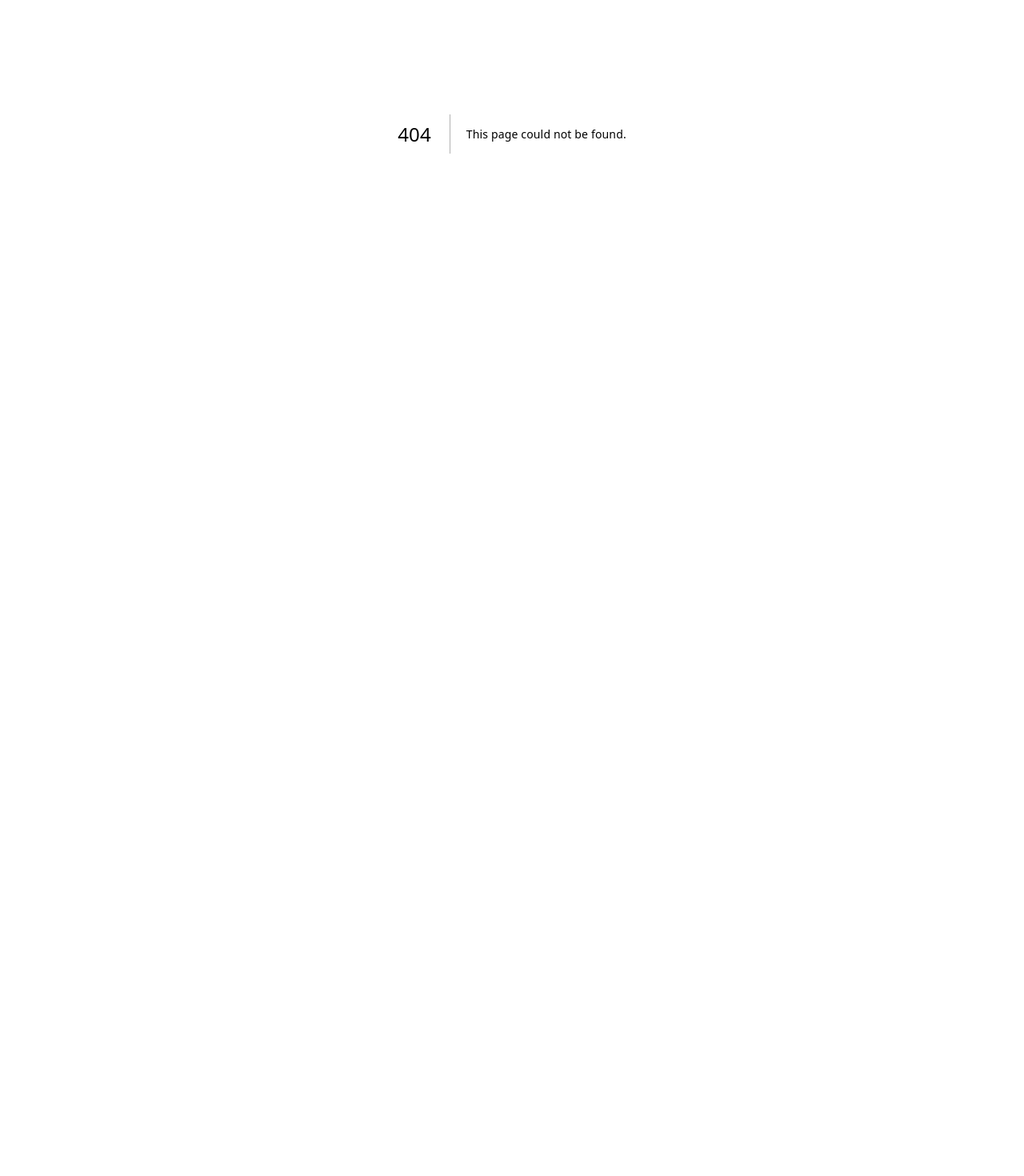
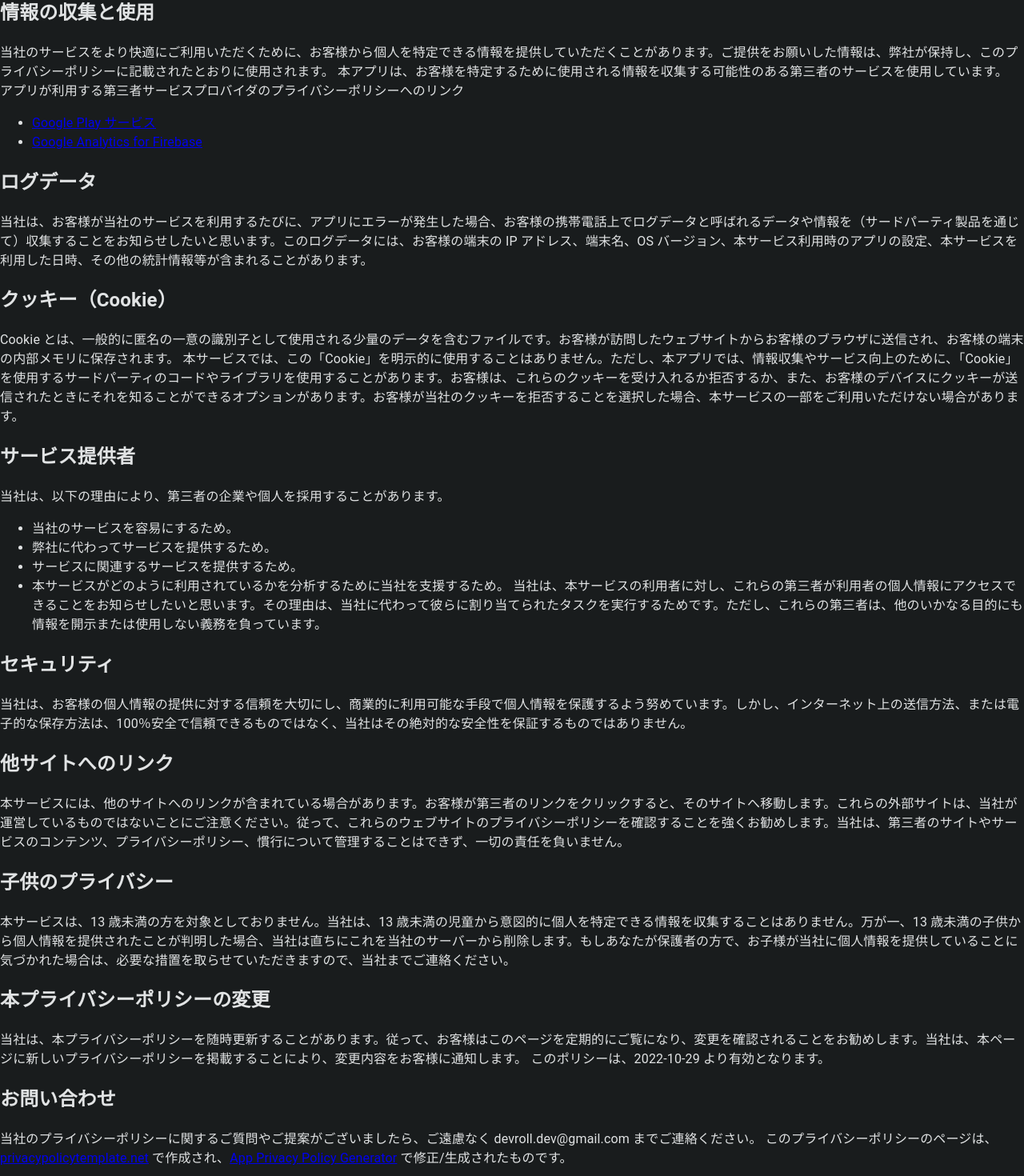
Before and after one commit to Dev-roll/thundercard-website, a Next.js app: page /privacy-policy in a window 1280 px wide. Before the commit this address had no page. Shown: the part 233-1703 px from the top of the page at 80% size. Before the commit the page ends 800 px from the top, so only its background shows below. Built offline with nearby package versions, Linux system fonts and the light colour scheme.

Commit message:
feat: MDX のインストールとプライバシーポリシー・利用規約ページの作成

```diff
--- a/next.config.js
+++ b/next.config.js
@@ -1,7 +1,23 @@
 /** @type {import('next').NextConfig} */
-const nextConfig = {
+// eslint-disable-next-line @typescript-eslint/no-var-requires
+const withMDX = require('@next/mdx')({
+  extension: /\.mdx?$/,
+  options: {
+    // If you use remark-gfm, you'll need to use next.config.mjs
+    // as the package is ESM only
+    // https://github.com/remarkjs/remark-gfm#install
+    remarkPlugins: [],
+    rehypePlugins: [],
+    // If you use `MDXProvider`, uncomment the following line.
+    // providerImportSource: "@mdx-js/react",
+  },
+})
+
+const nextConfig = withMDX({
   reactStrictMode: true,
   swcMinify: true,
-}
+  // Append the default value with md extensions
+  pageExtensions: ['ts', 'tsx', 'js', 'jsx', 'md', 'mdx'],
+})
 
 module.exports = nextConfig
--- a/package.json
+++ b/package.json
@@ -12,7 +12,10 @@
   "dependencies": {
     "@emotion/react": "^11.10.5",
     "@emotion/styled": "^11.10.5",
+    "@mdx-js/loader": "^2.1.5",
+    "@mdx-js/react": "^2.1.5",
     "@mui/material": "^5.10.14",
+    "@next/mdx": "^13.0.4",
     "@types/node": "18.11.9",
     "@types/react": "18.0.25",
     "@types/react-dom": "18.0.9",
--- a/src/pages/index.tsx
+++ b/src/pages/index.tsx
@@ -1,5 +1,6 @@
 import { Button } from '@mui/material'
 import Head from 'next/head'
+import Link from 'next/link'
 
 export default function Home() {
   return (
@@ -13,6 +14,8 @@ export default function Home() {
         <link rel="icon" href="/favicon.png" />
       </Head>
       <Button variant="contained">Contained</Button>
+      <Link href="/privacy-policy">プライバシーポリシー</Link>
+      <Link href="/terms-of-use">利用規約</Link>
     </div>
   )
 }
--- /dev/null
+++ b/src/pages/privacy-policy.mdx
@@ -0,0 +1,56 @@
+# プライバシーポリシー
+
+Devroll は Thundercard アプリを無料アプリとして構築しました。本サービスは Devroll によって無償で提供され、そのまま使用することを目的としています。
+このページは、本サービスを利用される方に、個人情報の収集、使用、および開示に関する当社の方針をお知らせするためのものです。
+お客様が当社のサービスをご利用になる場合、お客様は本ポリシーに関連する情報の収集および使用に同意したものとみなされます。当社が収集する個人情報は、本サービスの提供および改善のために使用されます。当社は、本プライバシーポリシーに記載されている以外の方法で、お客様の情報を使用したり、共有したりすることはありません。
+このプライバシーポリシーで使用されている用語は、このプライバシーポリシーで特に定義されていない限り、Thundercard でアクセスできる当社の利用規約と同じ意味を持っています。
+
+## 情報の収集と使用
+
+当社のサービスをより快適にご利用いただくために、お客様から個人を特定できる情報を提供していただくことがあります。ご提供をお願いした情報は、弊社が保持し、このプライバシーポリシーに記載されたとおりに使用されます。
+本アプリは、お客様を特定するために使用される情報を収集する可能性のある第三者のサービスを使用しています。
+アプリが利用する第三者サービスプロバイダのプライバシーポリシーへのリンク
+
+- [Google Play サービス](https://www.google.com/policies/privacy/)
+- [Google Analytics for Firebase](https://firebase.google.com/policies/analytics)
+
+## ログデータ
+
+当社は、お客様が当社のサービスを利用するたびに、アプリにエラーが発生した場合、お客様の携帯電話上でログデータと呼ばれるデータや情報を（サードパーティ製品を通じて）収集することをお知らせしたいと思います。このログデータには、お客様の端末の IP アドレス、端末名、OS バージョン、本サービス利用時のアプリの設定、本サービスを利用した日時、その他の統計情報等が含まれることがあります。
+
+## クッキー（Cookie）
+
+Cookie とは、一般的に匿名の一意の識別子として使用される少量のデータを含むファイルです。お客様が訪問したウェブサイトからお客様のブラウザに送信され、お客様の端末の内部メモリに保存されます。
+本サービスでは、この「Cookie」を明示的に使用することはありません。ただし、本アプリでは、情報収集やサービス向上のために、「Cookie」を使用するサードパーティのコードやライブラリを使用することがあります。お客様は、これらのクッキーを受け入れるか拒否するか、また、お客様のデバイスにクッキーが送信されたときにそれを知ることができるオプションがあります。お客様が当社のクッキーを拒否することを選択した場合、本サービスの一部をご利用いただけない場合があります。
+
+## サービス提供者
+
+当社は、以下の理由により、第三者の企業や個人を採用することがあります。
+
+- 当社のサービスを容易にするため。
+- 弊社に代わってサービスを提供するため。
+- サービスに関連するサービスを提供するため。
+- 本サービスがどのように利用されているかを分析するために当社を支援するため。
+  当社は、本サービスの利用者に対し、これらの第三者が利用者の個人情報にアクセスできることをお知らせしたいと思います。その理由は、当社に代わって彼らに割り当てられたタスクを実行するためです。ただし、これらの第三者は、他のいかなる目的にも情報を開示または使用しない義務を負っています。
+
+## セキュリティ
+
+当社は、お客様の個人情報の提供に対する信頼を大切にし、商業的に利用可能な手段で個人情報を保護するよう努めています。しかし、インターネット上の送信方法、または電子的な保存方法は、100％安全で信頼できるものではなく、当社はその絶対的な安全性を保証するものではありません。
+
+## 他サイトへのリンク
+
+本サービスには、他のサイトへのリンクが含まれている場合があります。お客様が第三者のリンクをクリックすると、そのサイトへ移動します。これらの外部サイトは、当社が運営しているものではないことにご注意ください。従って、これらのウェブサイトのプライバシーポリシーを確認することを強くお勧めします。当社は、第三者のサイトやサービスのコンテンツ、プライバシーポリシー、慣行について管理することはできず、一切の責任を負いません。
+
+## 子供のプライバシー
+
+本サービスは、13 歳未満の方を対象としておりません。当社は、13 歳未満の児童から意図的に個人を特定できる情報を収集することはありません。万が一、13 歳未満の子供から個人情報を提供されたことが判明した場合、当社は直ちにこれを当社のサーバーから削除します。もしあなたが保護者の方で、お子様が当社に個人情報を提供していることに気づかれた場合は、必要な措置を取らせていただきますので、当社までご連絡ください。
+
+## 本プライバシーポリシーの変更
+
+当社は、本プライバシーポリシーを随時更新することがあります。従って、お客様はこのページを定期的にご覧になり、変更を確認されることをお勧めします。当社は、本ページに新しいプライバシーポリシーを掲載することにより、変更内容をお客様に通知します。
+このポリシーは、2022-10-29 より有効となります。
+
+## お問い合わせ
+
+当社のプライバシーポリシーに関するご質問やご提案がございましたら、ご遠慮なく devroll.dev@gmail.com までご連絡ください。
+このプライバシーポリシーのページは、[privacypolicytemplate.net](https://privacypolicytemplate.net) で作成され、[App Privacy Policy Generator](https://app-privacy-policy-generator.nisrulz.com/) で修正/生成されたものです。
--- /dev/null
+++ b/src/pages/terms-of-use.mdx
@@ -0,0 +1,3 @@
+# 利用規約
+
+Thundercard サービス（以下、本サービスという）は、現時点において「Enginner Driven Day エンジニアフレンドリーシティ福岡 開発コンテスト」（以下、当該コンテストという）における審査のみを目的として公開しております。したがって、当該コンテストにおいて本サービスを審査する目的を逸脱して本サービスを使用することは禁止いたします。
```
Also changed, not shown: 1 other file (tests, documents, lock files or other folders).
